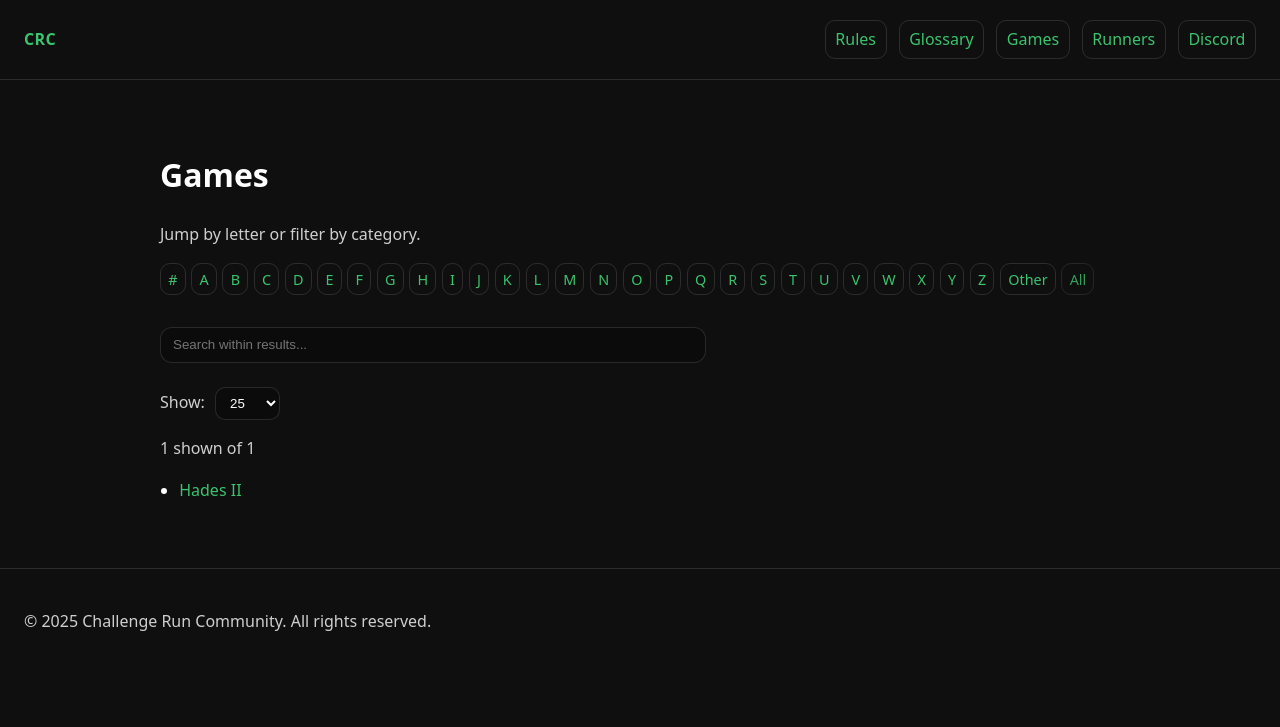
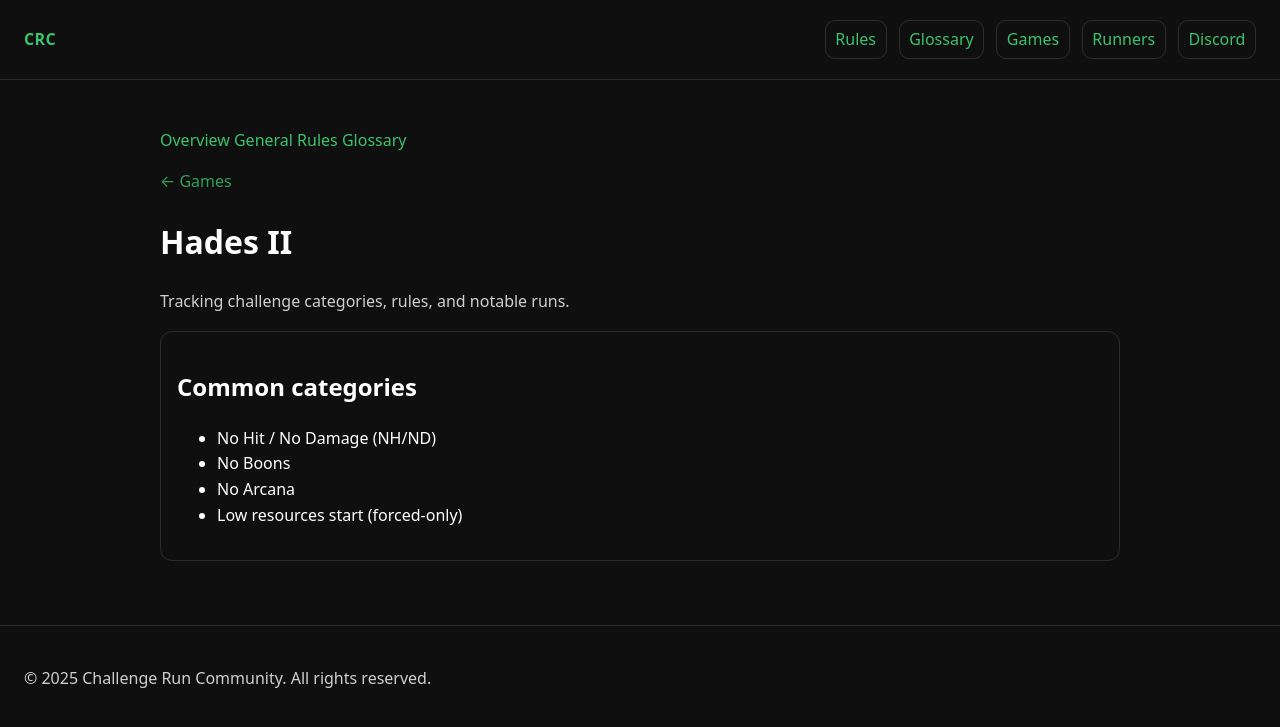
Before and after one commit to GaryAsher/challenge-run-site, a Jekyll site: the page built from _games/hades-2.md, in a window 1280 px wide. Shown: the top 727 px of the page. Built offline with Jekyll 4.4.1, drawn with Linux system fonts in a browser that asks for light colours.

Commit message:
Update game.html

```diff
--- a/_layouts/game.html
+++ b/_layouts/game.html
@@ -1,88 +1,30 @@
 ---
 layout: default
-title: Games
 ---
 
-<h1>Games</h1>
-<p class="muted">Jump by letter or filter by category.</p>
+<nav class="game-tabs">
+  <a href="{{ page.url }}" class="tab active">Overview</a>
+  <a href="{{ '/rules/' | relative_url }}" class="tab">General Rules</a>
+  <a href="{{ '/glossary/' | relative_url }}" class="tab">Glossary</a>
+</nav>
 
-<div class="az" id="az">
-  <a href="#0-9">#</a>
-  {% assign letters = "ABCDEFGHIJKLMNOPQRSTUVWXYZ" | split: "" %}
-  {% for L in letters %}
-    <a href="#{{ L }}">{{ L }}</a>
-  {% endfor %}
-  <a href="#other">Other</a>
-  <a href="#all" class="muted">All</a>
-</div>
+<p class="muted"><a href="{{ '/games/' | relative_url }}">← Games</a></p>
 
-<input id="q" class="filter" placeholder="Search within results..." autocomplete="off">
+<h1>{{ page.name }}</h1>
 
-<div style="margin: 0.5rem 0 0.75rem 0;">
-  <label class="muted" for="limit">Show:</label>
-  <select id="limit" class="select">
-    <option value="25" selected>25</option>
-    <option value="50">50</option>
-    <option value="100">100</option>
-    <option value="250">250</option>
-    <option value="0">All</option>
-  </select>
-</div>
+{% if page.status %}
+  <p class="muted">{{ page.status }}</p>
+{% endif %}
 
-<p class="muted" id="status"></p>
+{% if page.categories %}
+  <div class="card">
+    <h2>Common categories</h2>
+    <ul>
+      {% for c in page.categories %}
+        <li>{{ c }}</li>
+      {% endfor %}
+    </ul>
+  </div>
+{% endif %}
 
-<ul class="list" id="game-list">
-  {% assign sorted = site.games | sort: "name" %}
-  {% for g in sorted %}
-    <li class="game-item" data-name="{{ g.name | downcase }}">
-      <a href="{{ g.url }}">{{ g.name }}</a>
-    </li>
-  {% endfor %}
-</ul>
-
-<script>
-  const items = Array.from(document.querySelectorAll(".game-item"));
-  const input = document.getElementById("q");
-  const status = document.getElementById("status");
-  const limitSelect = document.getElementById("limit");
-
-  function classifyFirstChar(ch) {
-    if (!ch) return "other";
-    const upper = ch.toUpperCase();
-    if (upper >= "A" && upper <= "Z") return upper;
-    if (ch >= "0" && ch <= "9") return "0-9";
-    return "other";
-  }
-
-  function getFirstChar(li) {
-    const text = (li.querySelector("a")?.textContent || "").trim();
-    return text ? text[0] : "";
-  }
-
-  function applyFilter() {
-    const bucket = ((location.hash || "#all").slice(1)) || "all";
-    const q = input.value.trim().toLowerCase();
-    const limit = Number(limitSelect.value);
-
-    const matches = [];
-    for (const li of items) {
-      const name = li.dataset.name || "";
-      const group = classifyFirstChar(getFirstChar(li));
-      if ((bucket === "all" || bucket === group) && (!q || name.includes(q))) {
-        matches.push(li);
-      }
-    }
-
-    for (const li of items) li.style.display = "none";
-
-    const count = limit === 0 ? matches.length : Math.min(limit, matches.length);
-    for (let i = 0; i < count; i++) matches[i].style.display = "";
-
-    status.textContent = `${count} shown of ${matches.length}`;
-  }
-
-  window.addEventListener("hashchange", applyFilter);
-  input.addEventListener("input", applyFilter);
-  limitSelect.addEventListener("change", applyFilter);
-  applyFilter();
-</script>
+{{ content }}
```
